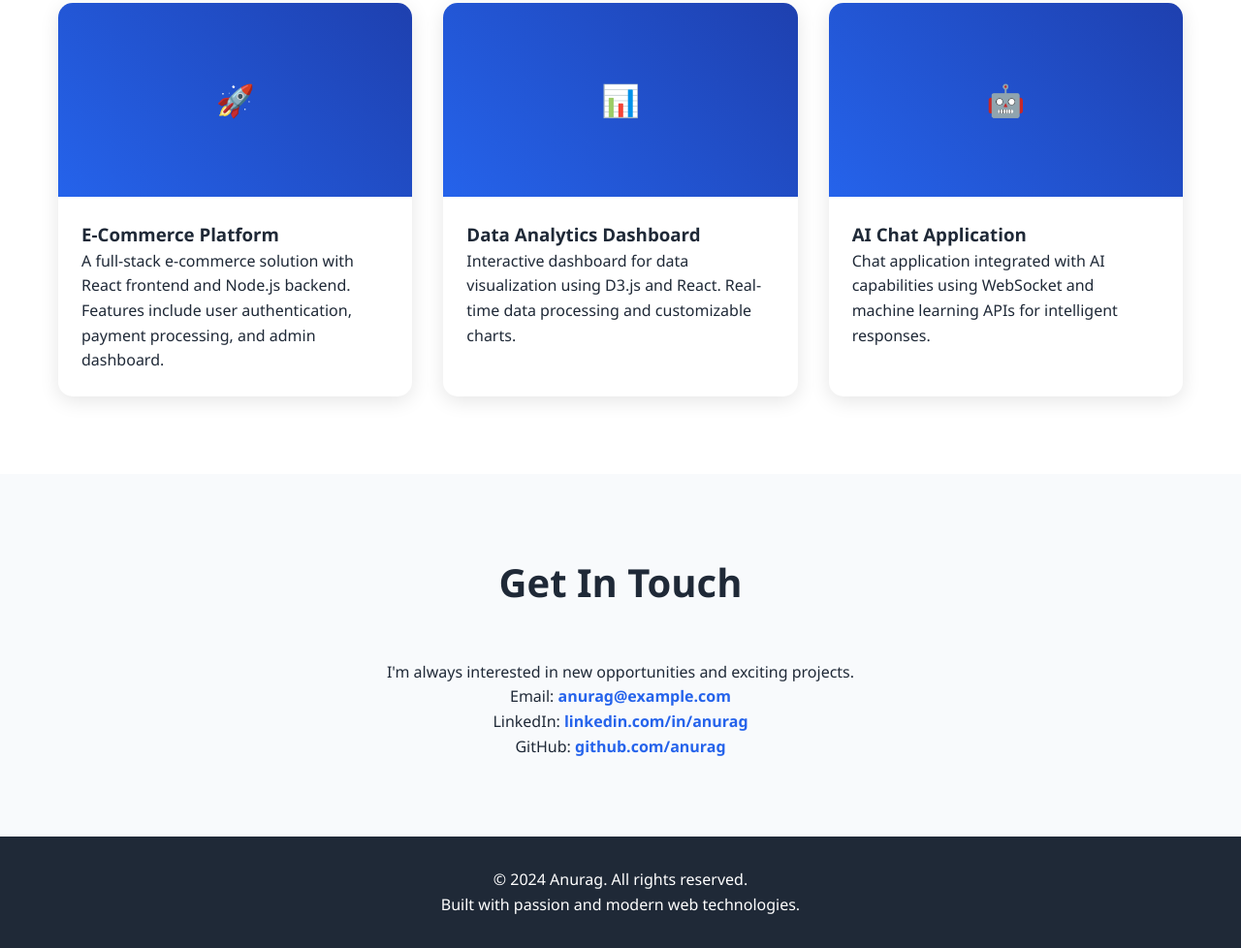
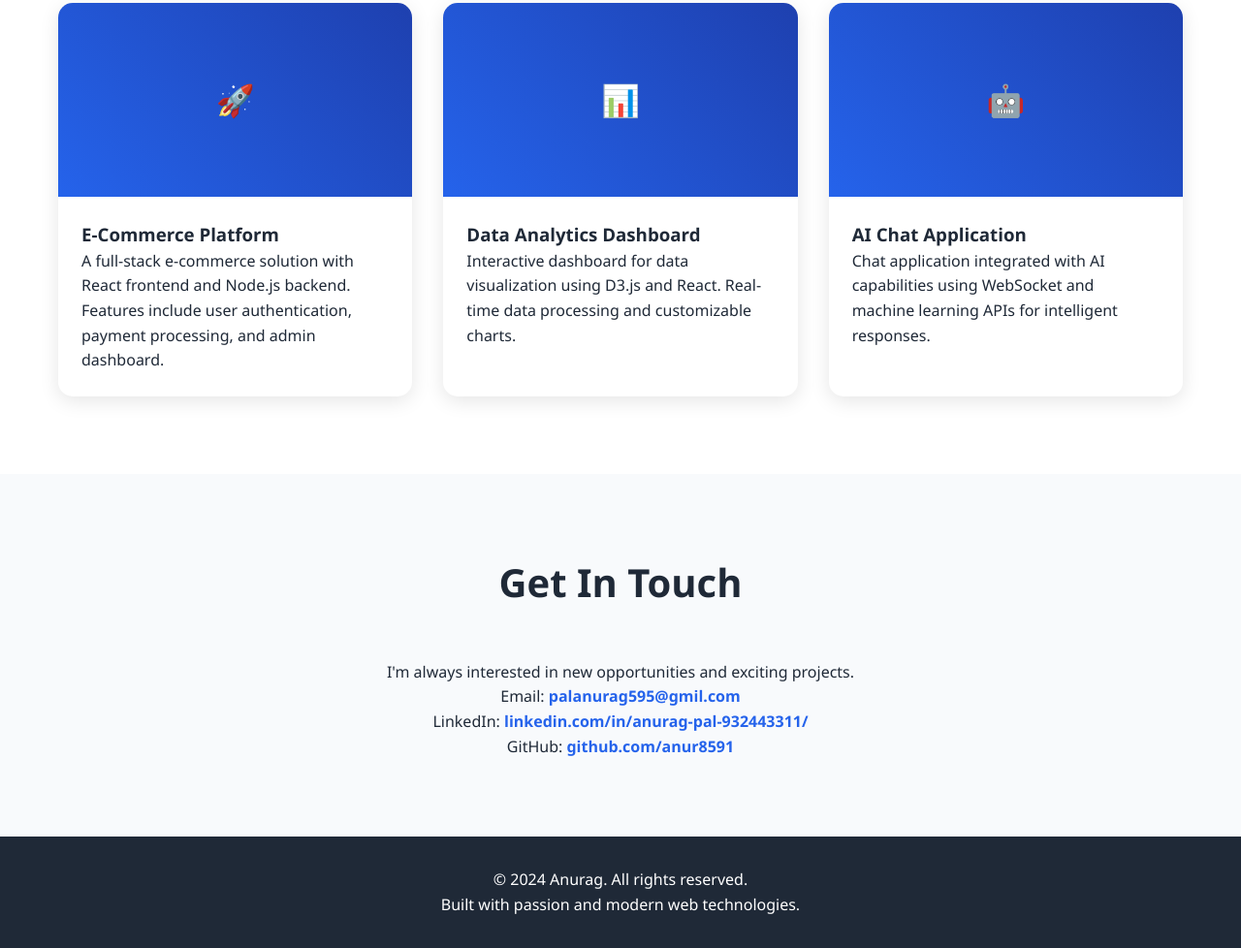
Before and after one commit to anur8591/AssignCost, a plain HTML site: page index.html in a window 1280 px wide. Shown: the part 1609-2587 px from the top of the page at 97% size. Drawn offline with Linux system fonts and the light colour scheme.

Commit message:
contect update

```diff
--- a/index.html
+++ b/index.html
@@ -329,9 +329,9 @@
             <h2 class="section-title">Get In Touch</h2>
             <div class="contact-info">
                 <p>I'm always interested in new opportunities and exciting projects.</p>
-                <p>Email: <a href="mailto:anurag@example.com">anurag@example.com</a></p>
-                <p>LinkedIn: <a href="https://linkedin.com/in/anurag" target="_blank">linkedin.com/in/anurag</a></p>
-                <p>GitHub: <a href="https://github.com/anurag" target="_blank">github.com/anurag</a></p>
+                <p>Email: <a href="mailto:palanurag595@gmail.com">palanurag595@gmil.com</a></p>
+                <p>LinkedIn: <a href="https://www.linkedin.com/in/anurag-pal-932443311/" target="_blank">linkedin.com/in/anurag-pal-932443311/</a></p>
+                <p>GitHub: <a href="https://github.com/anur8591" target="_blank">github.com/anur8591</a></p>
             </div>
         </div>
     </section>
```
